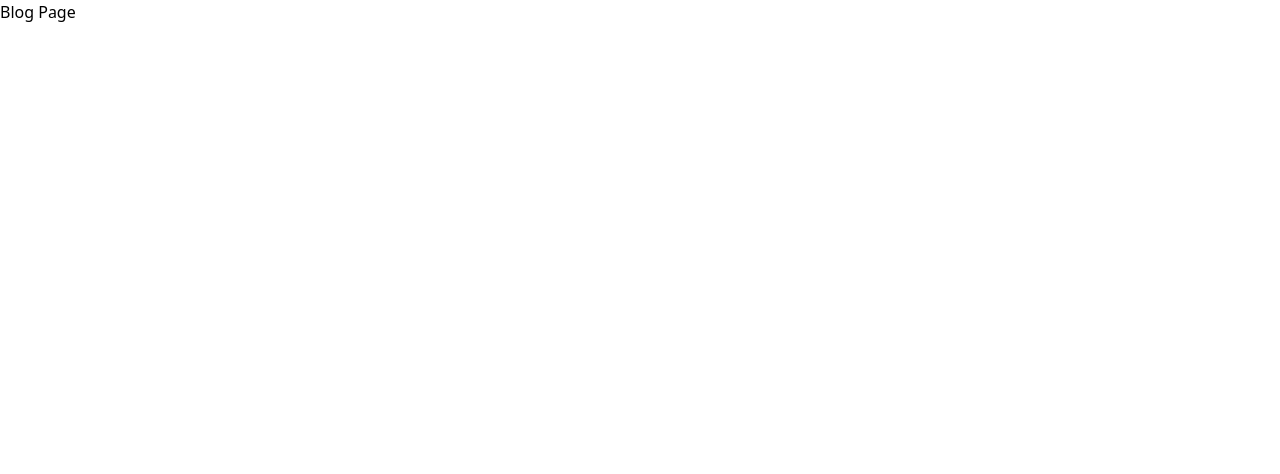
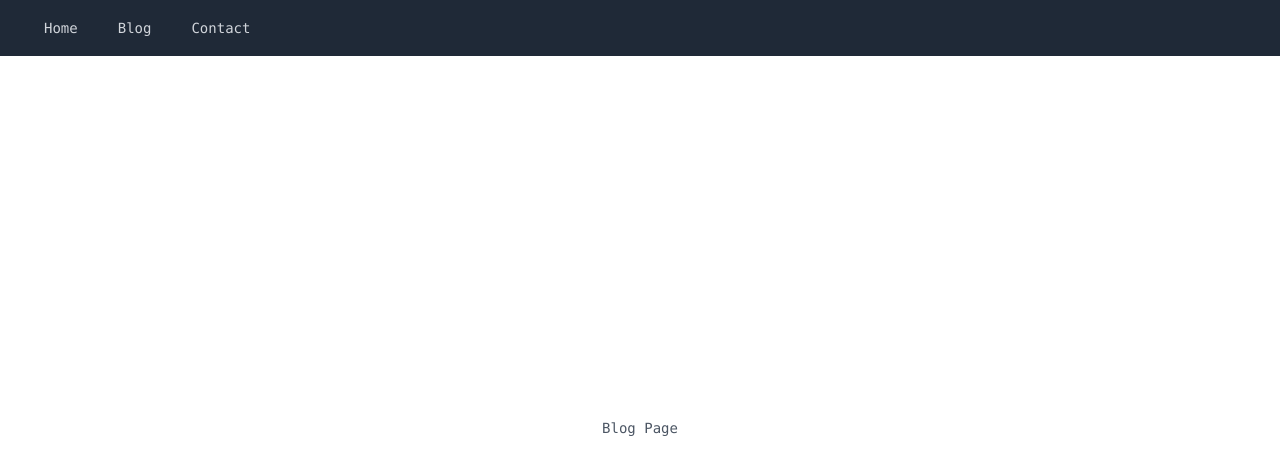
Before and after one commit to Ursi2804/nextjs-lesson-hp, a Next.js app: page /blog-page in a window 1280 px wide. Shown: the top 474 px of the page. Built offline with nearby package versions, Linux system fonts and the light colour scheme.

Commit message:
NavバーをBlogやContactページにも適応

```diff
--- a/pages/blog-page.js
+++ b/pages/blog-page.js
@@ -1,8 +1,10 @@
+import Layout from "../components/Layout"
+
 const Blog = () => {
     return (
-        <div>
+        <Layout title="Blog">
             Blog Page
-        </div>
+        </Layout>
     )
 }
 
--- a/pages/contact-page.js
+++ b/pages/contact-page.js
@@ -1,8 +1,10 @@
+import Layout from "../components/Layout"
+
 const Contact = () => {
     return (
-        <div>
+        <Layout title="Contact">
             Contact Page
-        </div>
+        </Layout>
     )
 }
 
```
